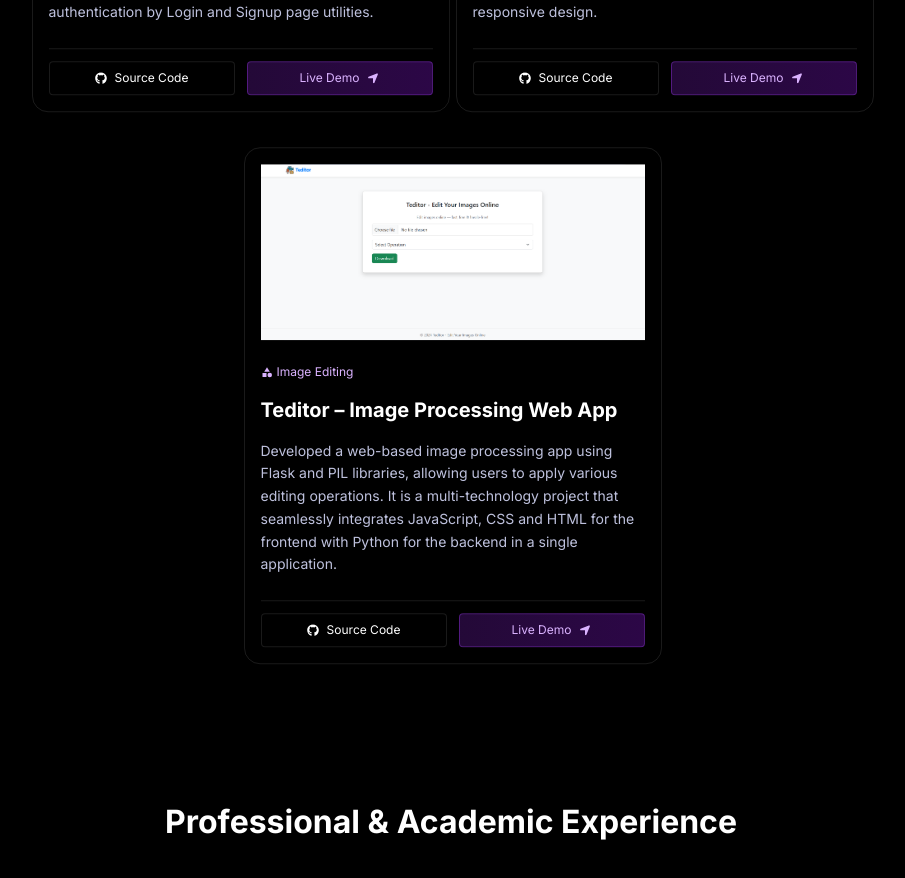
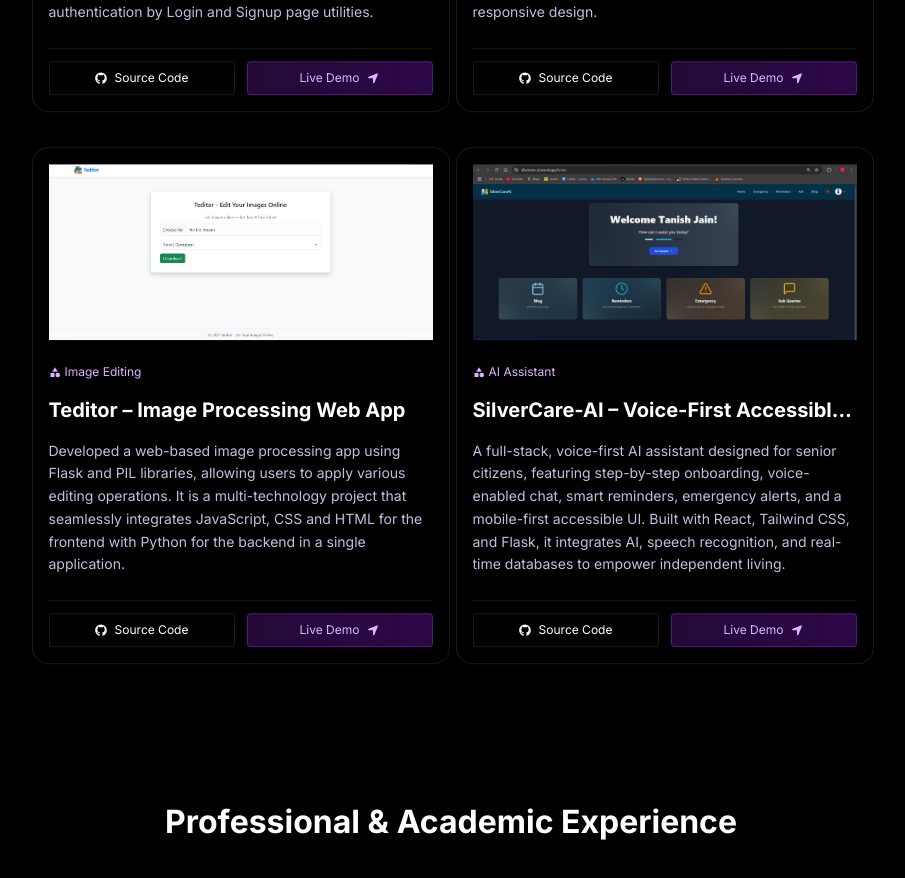
Before and after one commit to tanish-jain-225/tanish-portfolio, a Next.js app: page / in a window 1280 px wide. Shown: the part 2920-3798 px from the top of the page, without its empty margins (189-1094 px from the left). Built offline with nearby package versions, Linux system fonts and the light colour scheme.

Commit message:
Deployed

```diff
--- a/data/index.ts
+++ b/data/index.ts
@@ -151,6 +151,42 @@ export const projects = [
     ],
     course: "Image Processing & Web Apps",
   },
+  {
+  id: 5,
+  title: "SilverCare-AI – Voice-First Accessible AI Assistant",
+  des: "A full-stack, voice-first AI assistant designed for senior citizens, featuring step-by-step onboarding, voice-enabled chat, smart reminders, emergency alerts, and a mobile-first accessible UI. Built with React, Tailwind CSS, and Flask, it integrates AI, speech recognition, and real-time databases to empower independent living.",
+  img: "/SilverCareAI.png",
+  techStack: [
+    "React 18",
+    "Vite",
+    "Tailwind CSS",
+    "Framer Motion",
+    "React Router DOM",
+    "Firebase Auth",
+    "Web Speech API",
+    "Python",
+    "Flask",
+    "MongoDB",
+    "Firebase Firestore",
+    "Together AI",
+    "TextBlob"
+  ],
+  demoLink: "https://silvercare-ai.vercel.app",
+  sourceLink: "https://github.com/tanish-jain-225/SilverCare-AI",
+  status: "completed",
+  category: "AI Assistant",
+  duration: "2 months",
+  features: [
+    "Voice-first chat interface with text-to-speech",
+    "Emergency detection and WhatsApp alerts with GPS",
+    "Smart reminders with natural language processing",
+    "Mobile-first, senior-friendly accessible design",
+    "Curated news and health tips for seniors",
+    "Secure authentication and profile management"
+  ],
+  course: "Full Stack AI Development"
+}
+
 ];
 
 export const workExperience = [
```
Also changed, not shown: public/SilverCareAI.png (added), 1 other file (tests, documents, lock files or other folders).
